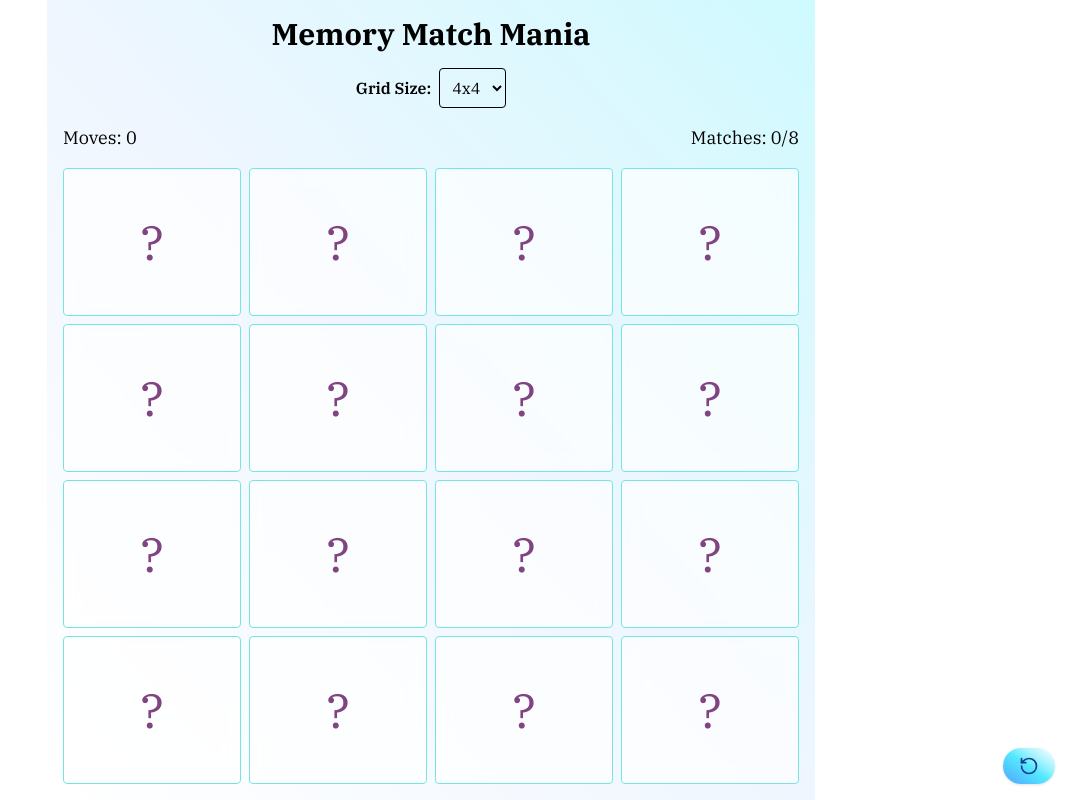
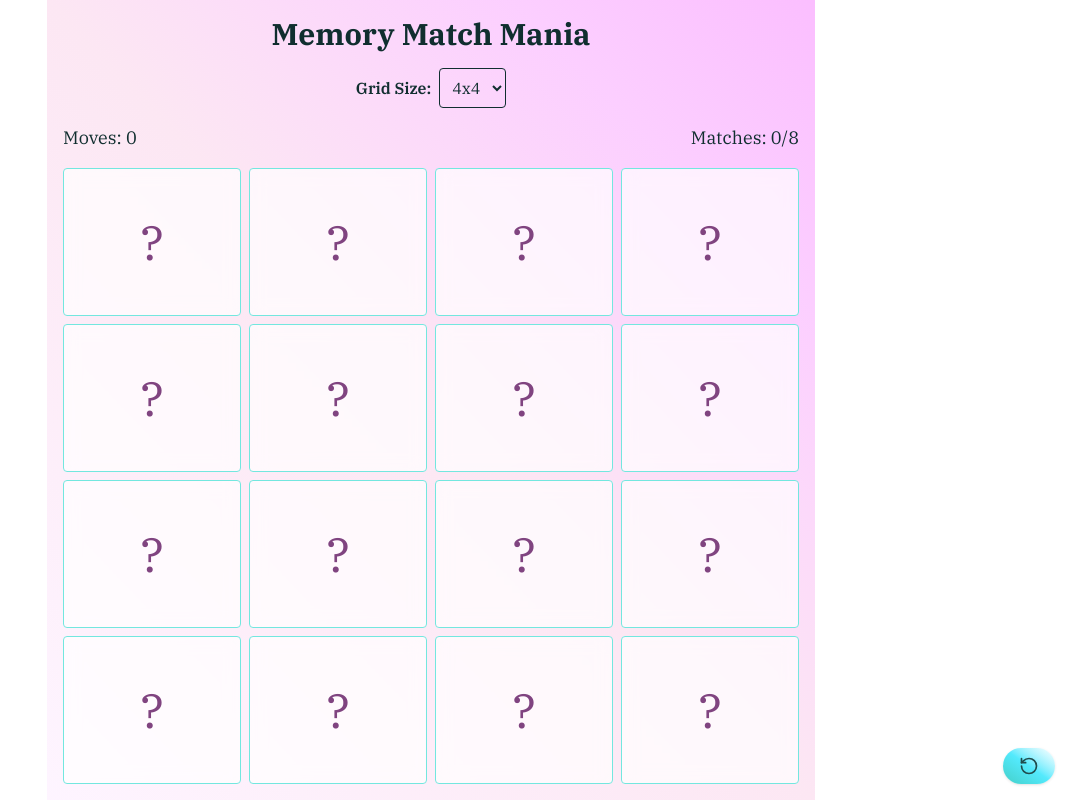
Before and after one commit to Rajasi-Desai/Memory-Mania-game, a React (Vite) app: page / in a window 1280 px wide. Shown: the whole page, without its empty margins (209-1280 px from the left). Built offline with nearby package versions, Linux system fonts and the light colour scheme.

Commit message:
branding colors

```diff
--- a/src/App.jsx
+++ b/src/App.jsx
@@ -38,8 +38,8 @@ function App() {
   };
 
   return (
-    <div className="h-screen flex flex-col p-4 max-w-3xl mx-auto bg-linear-to-bl from-cyan-100 via-blue-50 to-white">
-      <h1 className="text-3xl font-bold text-center mb-4">
+    <div className="h-screen flex flex-col p-4 max-w-3xl mx-auto bg-linear-to-bl from-rd-purple-200 via-pink-100 to-rd-purple-50">
+      <h1 className="text-3xl text-rd-teal-950 font-bold text-center mb-4">
         Memory Match Mania
       </h1>
 
--- a/src/components/Graffiti.jsx
+++ b/src/components/Graffiti.jsx
@@ -1,7 +1,7 @@
 const Graffiti = () => {
   return (
     <div className="fixed inset-0 flex items-center justify-center z-50 pointer-events-none">
-      <div className="text-6xl sm:text-8xl font-black bg-clip-text text-transparent bg-gradient-to-r from-yellow-300 via-pink-400 to-red-500 drop-show-lg shadow-black animate-bounce">
+      <div className="text-6xl sm:text-8xl font-black bg-clip-text text-transparent bg-linear-to-r from-pink-300 via-rd-purple-300 to-rd-purple-700 drop-show-lg shadow-black animate-bounce">
         You Win!
       </div>
     </div>
--- a/src/components/ResetButton.jsx
+++ b/src/components/ResetButton.jsx
@@ -7,8 +7,8 @@ const ResetButton = ({ onReset }) => {
       className={
         "fixed bottom-4 right-4 z-50 " +
         "px-4 py-2 rounded-full shadow " +
-        "text-sm font-medium text-blue-900 " +
-        "bg-linear-to-tr from-blue-400 via-cyan-300 to-white " +
+        "text-sm font-medium text-rd-teal-900 " +
+        "bg-linear-to-tr from-rd-teal-400 via-cyan-300 to-white " +
         "hover:brightness-105 transition"
       }
     >
--- a/src/components/ScoreBoard.jsx
+++ b/src/components/ScoreBoard.jsx
@@ -1,6 +1,6 @@
 const ScoreBoard = ({ moves, matches, total }) => {
   return (
-    <div className="mb-4 flex justify-between text-lg">
+    <div className="mb-4 flex justify-between text-lg text-rd-teal-950">
       <span>Moves: {moves} </span>
       <span>Matches: {matches}/{total} </span>
     </div>
--- a/src/components/Settings.jsx
+++ b/src/components/Settings.jsx
@@ -1,6 +1,6 @@
 const Settings = ({ onGridChange }) => {
   return (
-    <div className="mb-4 text-center">
+    <div className="mb-4 text-center text-rd-teal-950">
         <label className="mr-2 font-semibold">Grid Size:</label>
         <select
           onChange={(e) => onGridChange(parseInt(e.target.value))}
```
